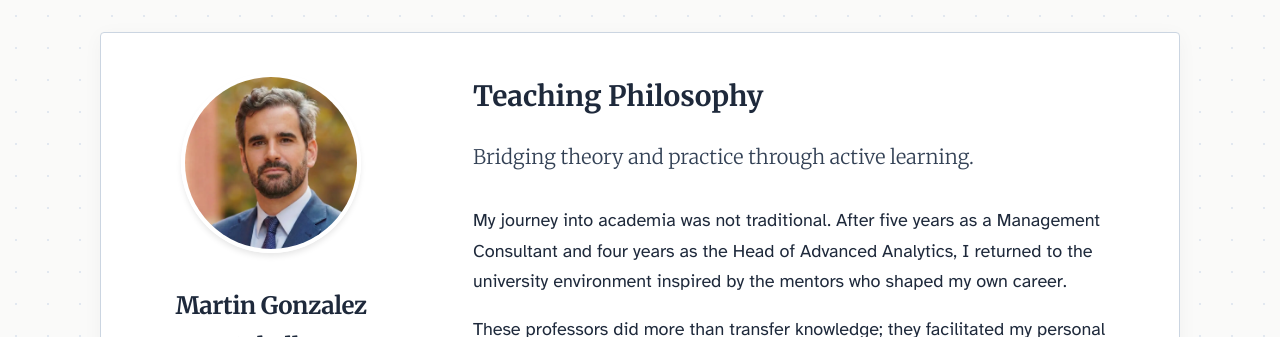
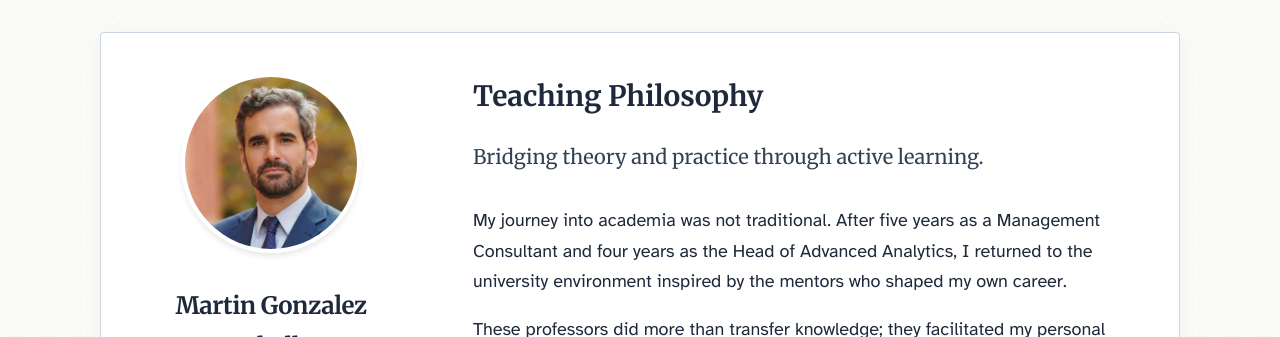
Before and after one commit to martins73/research-site, a Jekyll site: the page built from _pages/teaching.md, in a window 1280 px wide. Shown: the top 337 px of the page. Built offline with Jekyll 4.4.1, drawn with Linux system fonts in a browser that asks for light colours.

Commit message:
Drop 3 unused web font cuts (~115 KB per first view)
Audited which @font-face declarations were actually triggered by
CSS rules or content (e.g. <em> tags):

- atkinson-bold-italic.woff2 (18 KB) — no CSS rule or content combines
  bold + italic in the body font; nothing requested this cut.
- merriweather-light-italic.woff2 (49 KB) — no italic heading exists,
  so this was dead weight.
- merriweather-light.woff2 (47 KB) — only one rule used weight 300
  (the large secondary subtitle). That rule is now weight 400 (regular),
  which is barely distinguishable in the same family.

Weights 500/600 referenced elsewhere were already being faux-bolded
by the browser from the 400/700 cuts, so behavior there is unchanged.

Also removed merriweather-light.woff2 from the service worker precache
list so the SW no longer 404s on install.

Total fonts: 8 → 5, total font payload: ~263 KB → ~150 KB.

https://claude.ai/code/session_01Rjz7CxEfbLnN66jAh5zDor

```diff
--- a/assets/css/style.scss
+++ b/assets/css/style.scss
@@ -25,30 +25,6 @@
     src: url('{{ "/assets/fonts/atkinson-bold.woff2" | relative_url }}') format('woff2');
     font-weight: 700;
     font-style: normal;
-    font-display: swap;
-}
-
-@font-face {
-    font-family: 'Atkinson Hyperlegible';
-    src: url('{{ "/assets/fonts/atkinson-bold-italic.woff2" | relative_url }}') format('woff2');
-    font-weight: 700;
-    font-style: italic;
-    font-display: swap;
-}
-
-@font-face {
-    font-family: 'Merriweather';
-    src: url('{{ "/assets/fonts/merriweather-light.woff2" | relative_url }}') format('woff2');
-    font-weight: 300;
-    font-style: normal;
-    font-display: swap;
-}
-
-@font-face {
-    font-family: 'Merriweather';
-    src: url('{{ "/assets/fonts/merriweather-light-italic.woff2" | relative_url }}') format('woff2');
-    font-weight: 300;
-    font-style: italic;
     font-display: swap;
 }
 
@@ -605,7 +581,7 @@ h2 {
 .lead {
     font-size: var(--text-3xl);
     color: var(--text-secondary);
-    font-weight: 300;
+    font-weight: 400;
     line-height: var(--leading-normal);
     margin-bottom: var(--space-8);
     font-family: var(--font-heading);
--- a/sw.js
+++ b/sw.js
@@ -1,7 +1,7 @@
 ---
 layout: null
 ---
-{%- assign precache_paths = "/assets/css/style.css,/assets/logos/favicon.svg,/assets/fonts/atkinson-regular.woff2,/assets/fonts/atkinson-bold.woff2,/assets/fonts/merriweather-light.woff2,/assets/fonts/merriweather-regular.woff2,/assets/fonts/merriweather-bold.woff2" | split: "," -%}
+{%- assign precache_paths = "/assets/css/style.css,/assets/logos/favicon.svg,/assets/fonts/atkinson-regular.woff2,/assets/fonts/atkinson-bold.woff2,/assets/fonts/merriweather-regular.woff2,/assets/fonts/merriweather-bold.woff2" | split: "," -%}
 const CACHE_NAME = 'v{{ precache_paths | assets_version }}-{{ site.avatar_version | default: "1" }}';
 
 const PRECACHE = [
```
Also changed, not shown: assets/fonts/atkinson-bold-italic.woff2 (deleted), assets/fonts/merriweather-light-italic.woff2 (deleted), assets/fonts/merriweather-light.woff2 (deleted).
